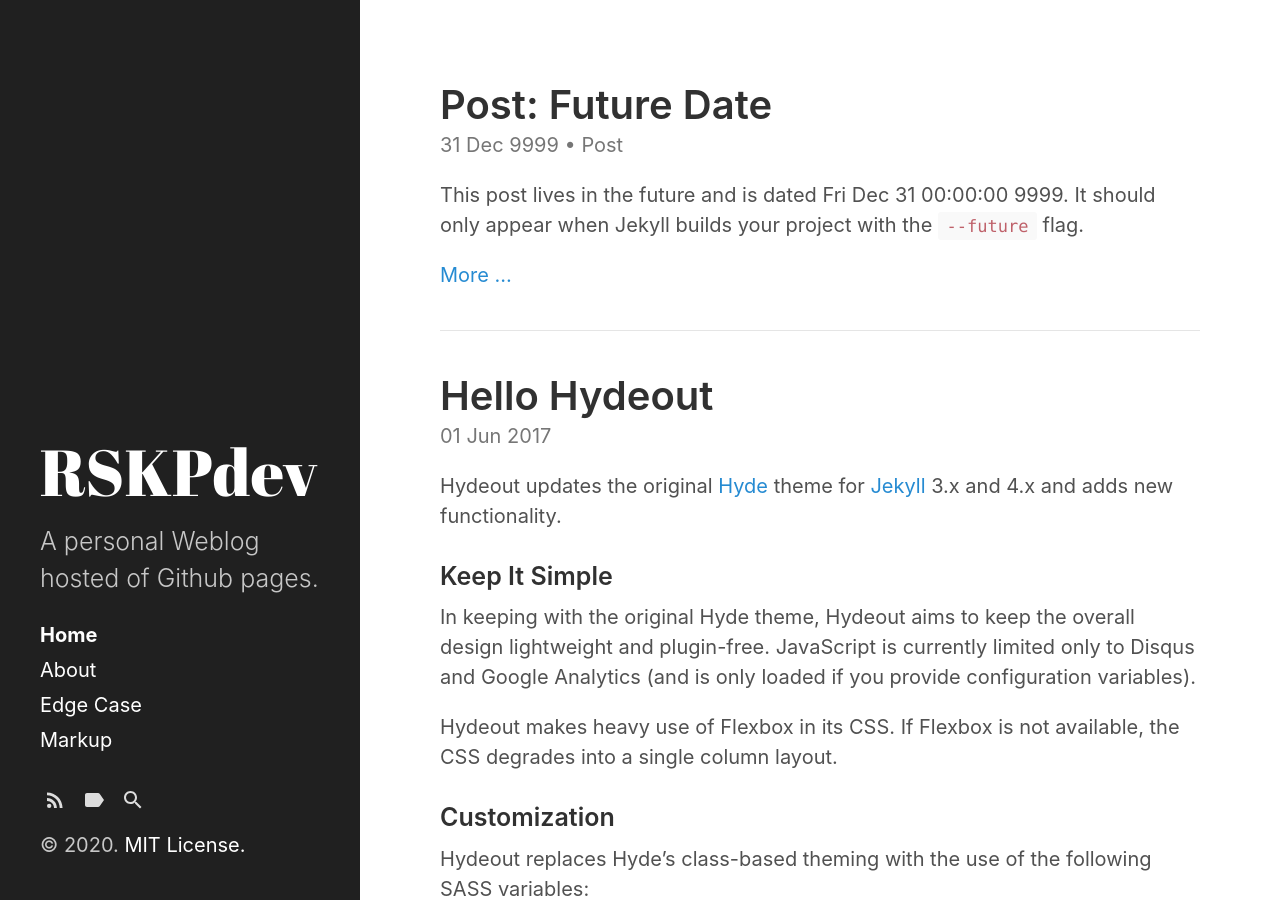
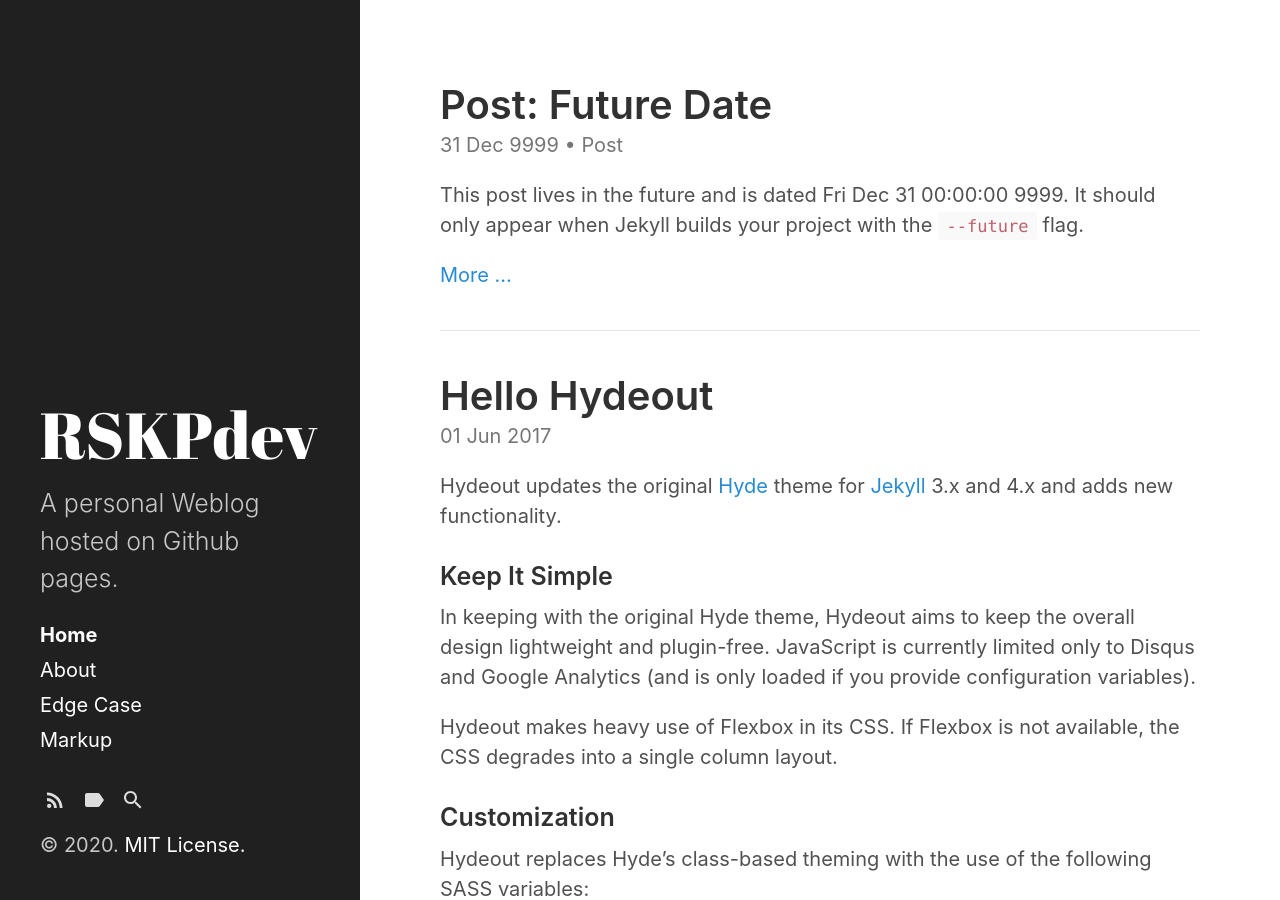
Before and after one commit to rskpdev/rskpdev.github.io, a Jekyll site: the page built from index.html, in a window 1280 px wide and 900 px high. Built offline with Jekyll 4.4.1, drawn with Linux system fonts in a browser that asks for light colours; the list of posts is cut into pages by our own code.

Commit message:
spelling

```diff
--- a/_config.yml
+++ b/_config.yml
@@ -6,7 +6,7 @@ remote_theme:     fongandrew/hydeout
 # Setup
 title:            RSKPdev
 tagline:          'A Weblog'
-description:      'A personal Weblog hosted of Github pages.'
+description:      'A personal Weblog hosted on Github pages.'
 url:              https://rskpdev.github.io
 baseurl:          ''
                   # the optional subpath of your site, e.g. "/blog"
```
